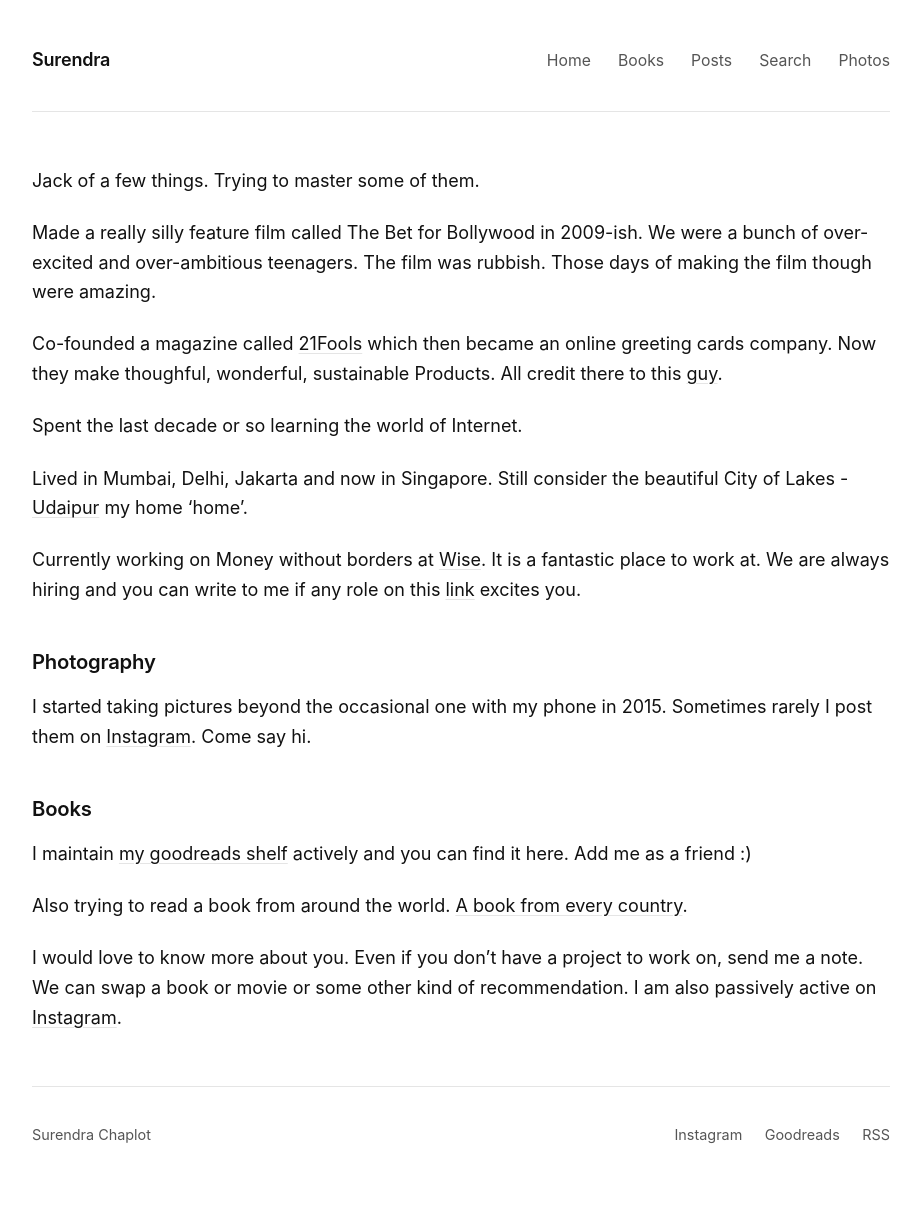
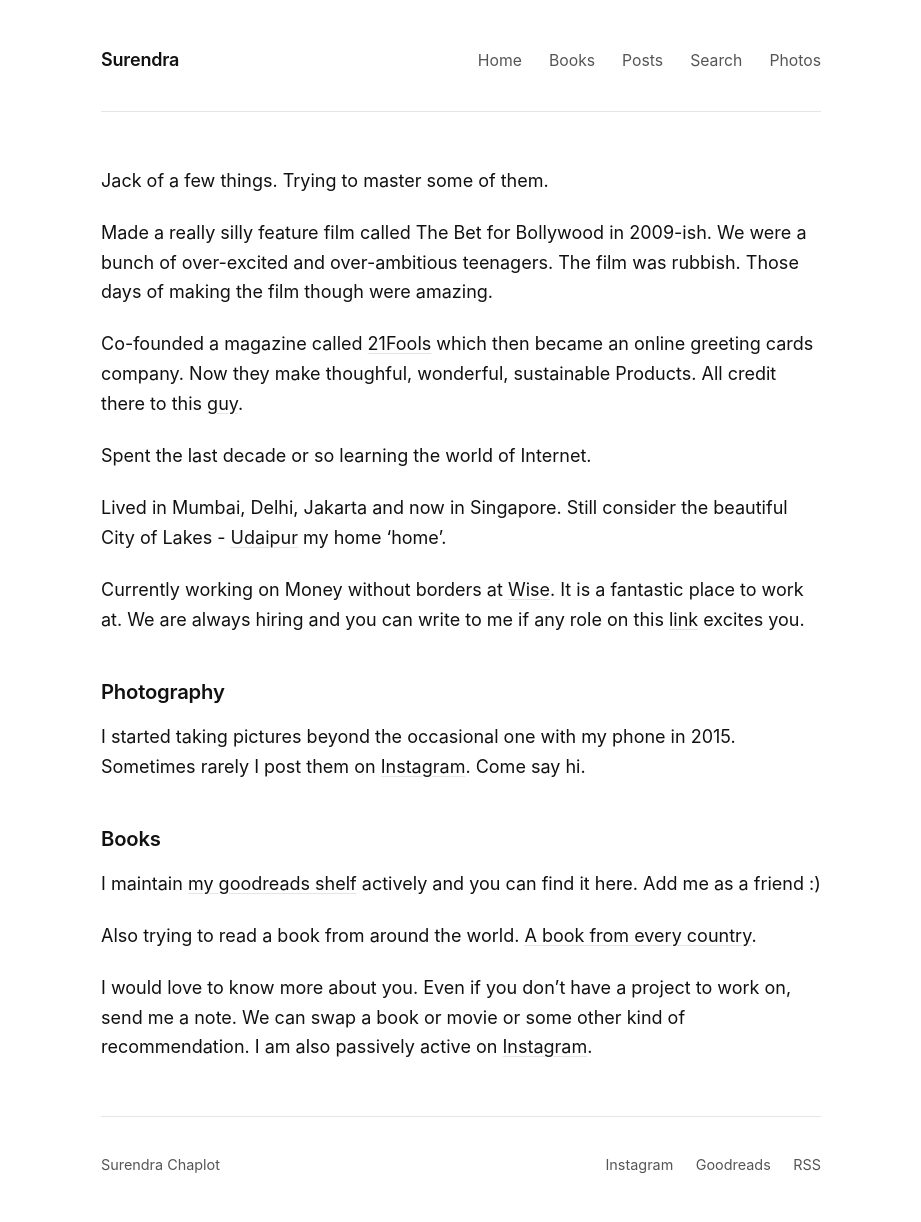
Before and after one commit to surendrachaplot/surendrachaplot, a Jekyll site: the page built from index.md, in a window 1280 px wide. Shown: the whole page, without its empty margins (179-1100 px from the left). Built offline with Jekyll 4.4.1, drawn with Linux system fonts in a browser that asks for light colours; before the commit the page ends 1192 px from its top, so only the background shows below that.

Commit message:
Set site width to 720px

```diff
--- a/assets/css/style.css
+++ b/assets/css/style.css
@@ -9,7 +9,7 @@
   --link-hover: #555555;
   --border: #e5e5e5;
   --bg: #ffffff;
-  --max-width: 858px;
+  --max-width: 720px;
   --font: -apple-system, BlinkMacSystemFont, "Segoe UI", Helvetica, Arial, sans-serif;
 }
 
```
